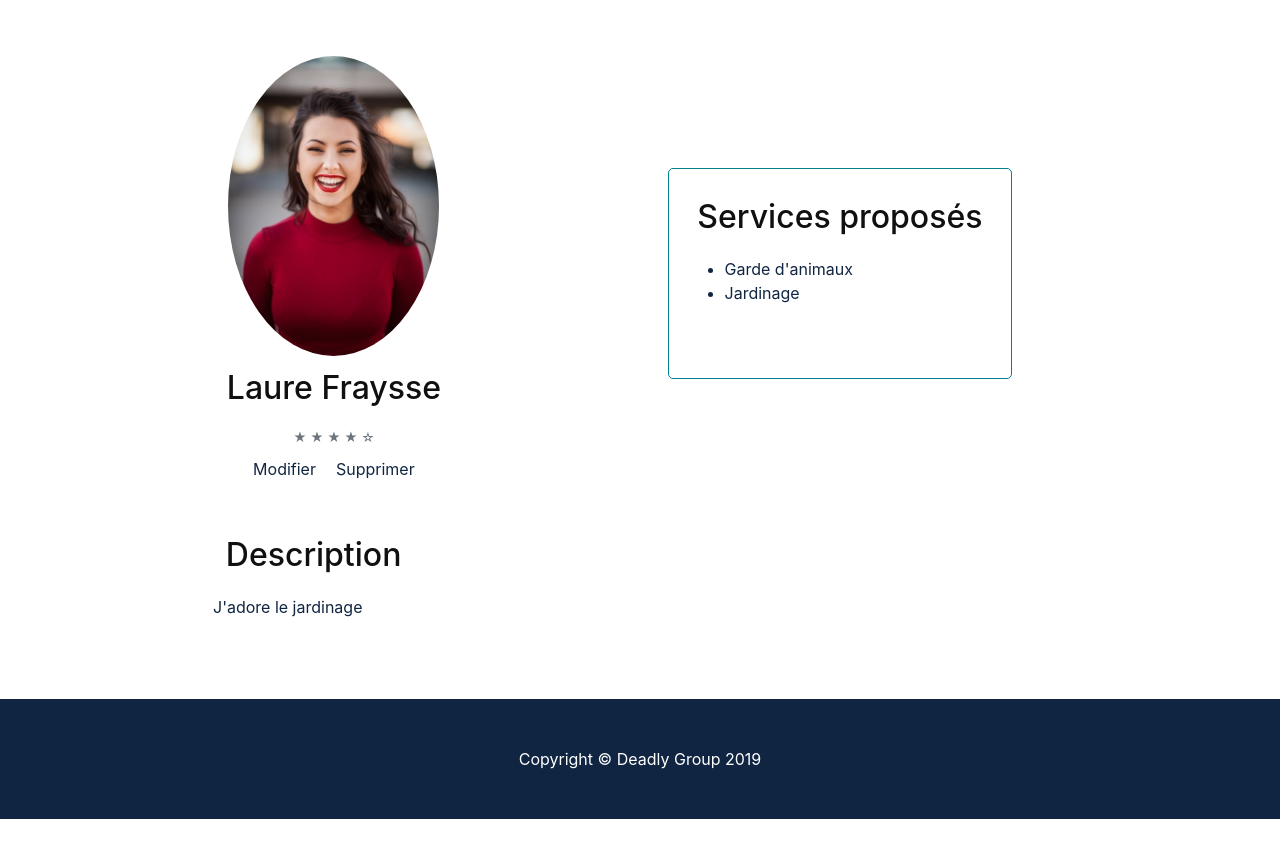
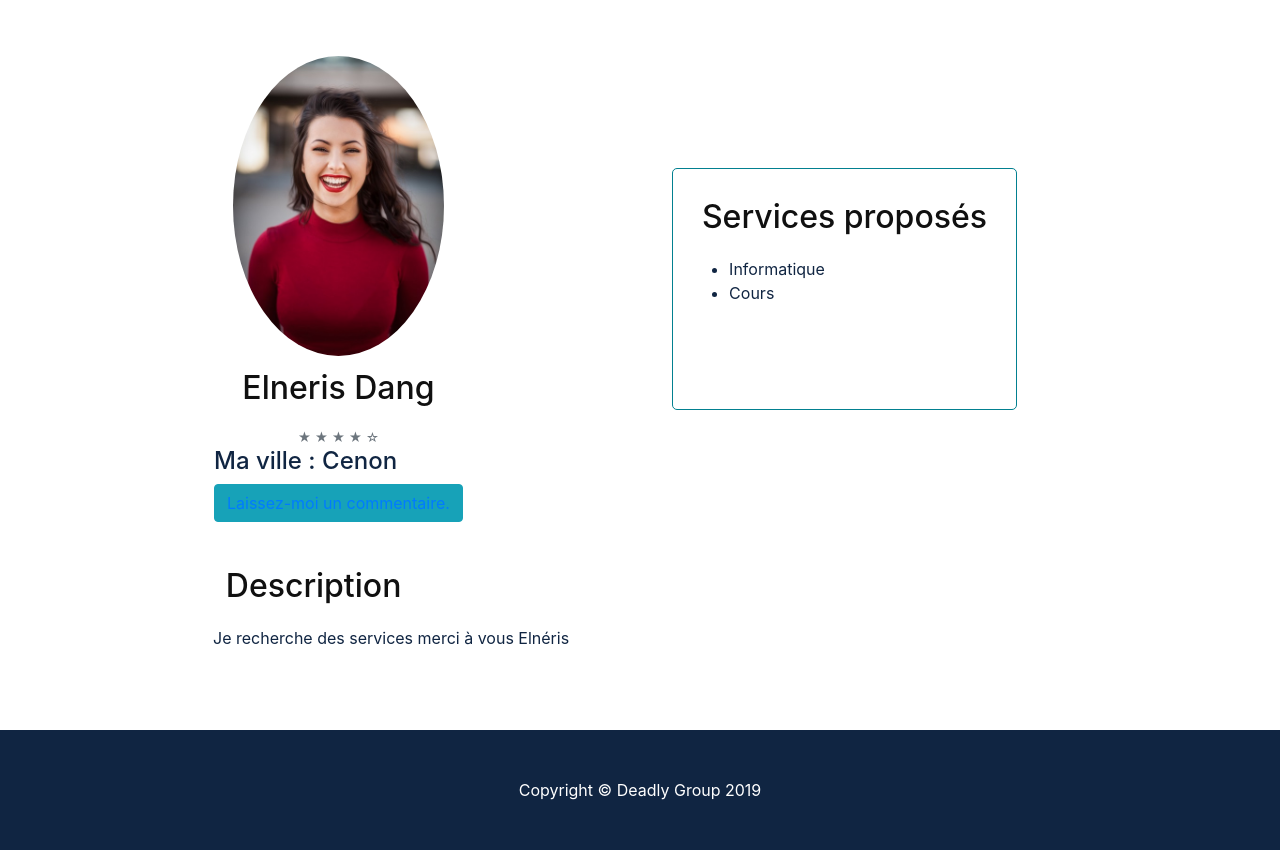
Before and after one commit to Yannick6633/WCS_Projet_2_Servyy, a PHP site: page /Profil/index/2 in a window 1280 px wide. Shown: the part 82-932 px from the top of the page. Before the commit the page ends 901 px from the top, so only its background shows below. Run offline with PHP 8.4, Linux system fonts and the light colour scheme; the visitor is signed in with stand-in values (Sample User, id 1); data comes from the database, SQL or seed files in the repository; a stand-in replaces the project's code that opens the database connection; some libraries are stand-ins or nearby versions.

Commit message:
Dynamisation de la page profil public

```diff
--- a/src/Controller/ProfilController.php
+++ b/src/Controller/ProfilController.php
@@ -8,35 +8,44 @@
 
 namespace App\Controller;
 
+use App\Model\CityManager;
+
 use App\Model\UserManager;
+use App\Model\UserServiceManager;
 
+/**
+ * Class ProfilController
+ * @package App\Controller
+ */
 class ProfilController extends AbstractController
 {
 
     /**
-     * Display home page
-     *
+     * @param int $id
      * @return string
-     * @throws \Twig\Error\LoaderError
-     * @throws \Twig\Error\RuntimeError
-     * @throws \Twig\Error\SyntaxError
+     * @throws \Twig_Error_Loader
+     * @throws \Twig_Error_Runtime
+     * @throws \Twig_Error_Syntax
      */
-    public function index()
+    public function index(int $id) :string
     {
         $this->authenticator->isAuthorized();
+
+        $userServiceManager = new UserServiceManager();
+        $services = $userServiceManager->selectAllServicesByUserId($id);
         $userManager = new UserManager();
-        $user = $userManager->selectById();
+        $user = $userManager->selectOneById($id);
 
-        return $this->twig->render('Profil/profil.html.twig', ['user' => $user]);
-    }
+        $city = null;
+        if (!empty($user['city_id'])) {
+            $cityManager = new CityManager();
+            $city = $cityManager->selectOneById($user['city_id']);
+        }
 
 
-    public function show()
-    {
-        $userManager = new UserManager();
-        $user = $userManager->selectAll();
-        $errors = [];
-        return $this->twig->render('Profil/profil.html.twig', ['users' => $user,
-            'errors' => $errors]);
+        return $this->twig->render('Profil/profil.html.twig', [
+            'user' => $user,
+            'services' => $services,
+            'city' => $city]);
     }
 }
--- a/src/Model/UserServiceManager.php
+++ b/src/Model/UserServiceManager.php
@@ -33,4 +33,13 @@ class UserServiceManager extends AbstractManager
 
         $statement->execute();
     }
+
+    public function selectAllServicesByUserId(int $id)
+    {
+        $statement = $this-> pdo->query("SELECT * FROM $this->table
+            JOIN service ON user_service.service_id = service.id WHERE user_id = $id");
+
+        return $statement->fetchAll();
+    }
+
 }
--- a/src/View/Profil/profil.html.twig
+++ b/src/View/Profil/profil.html.twig
@@ -3,29 +3,30 @@
 {% block title %}Profil{% endblock %}
 
 {% block content %}
+
+
     <div class="container main-page">
 
         <div class="row profil-top">
             <div class="profil-item">
                 <div class="rate">
-                <img src="/assets/images/users/1.jpg" alt="Laure">
-                <h2>{{ user.firstname }} {{ user.lastname }}</h2>
-                <small class="text-muted rate">&#9733; &#9733; &#9733; &#9733; &#9734;</small>
-                <div class="modifier">
-                    <div class="">
-                        Modifier
-                    </div>
-                    <div>Supprimer</div>
+                    <img src="/assets/images/users/1.jpg" alt="Laure">
+                    <h2>{{ user.firstname }} {{ user.lastname }}</h2>
+                    <small class="text-muted rate">&#9733; &#9733; &#9733; &#9733; &#9734;</small>
+                </div>
 
-                </div>
-                </div>
+                <h4>Ma ville : {{ city.real_name }}</h4>
+
+                <button type="button" class="btn btn-info"><a href="/comment/index" target="_blank">Laissez-moi un commentaire.</a></button>
             </div>
+
 
             <div class="profil-item profil-service">
                 <h2>Services proposés</h2>
                 <ul>
-                    <li>Garde d'animaux</li>
-                    <li>Jardinage</li>
+                    {% for service in services %}
+                        <li>{{ service.label }}</li>
+                    {% endfor %}
                 </ul>
             </div>
         </div>
@@ -34,6 +35,7 @@
             <h2>Description</h2>
             <p>{{ user.description }}</p>
         </div>
+
     </div>
 
 {% endblock %}
--- a/src/View/Service/service.html.twig
+++ b/src/View/Service/service.html.twig
@@ -24,7 +24,7 @@
                     <a href="#"><img class="card-img-top" src="/assets/images/users/{{ user.id }}.jpg" alt=""></a>
                     <div class="card-body">
                         <h4 class="card-title">
-                            <a href="/Profil/index">{{ user.firstname }}</a>
+                            <a href="/Profil/index/{{ user.id }}">{{ user.firstname }}</a>
                         </h4>
                         <h5>{{ user.label }}</h5>
                         <p class="card-text">{{ user.description }}</p>
```
Also changed, not shown: src/View/Comment/comment.html.twig (+7 -11 lines).
